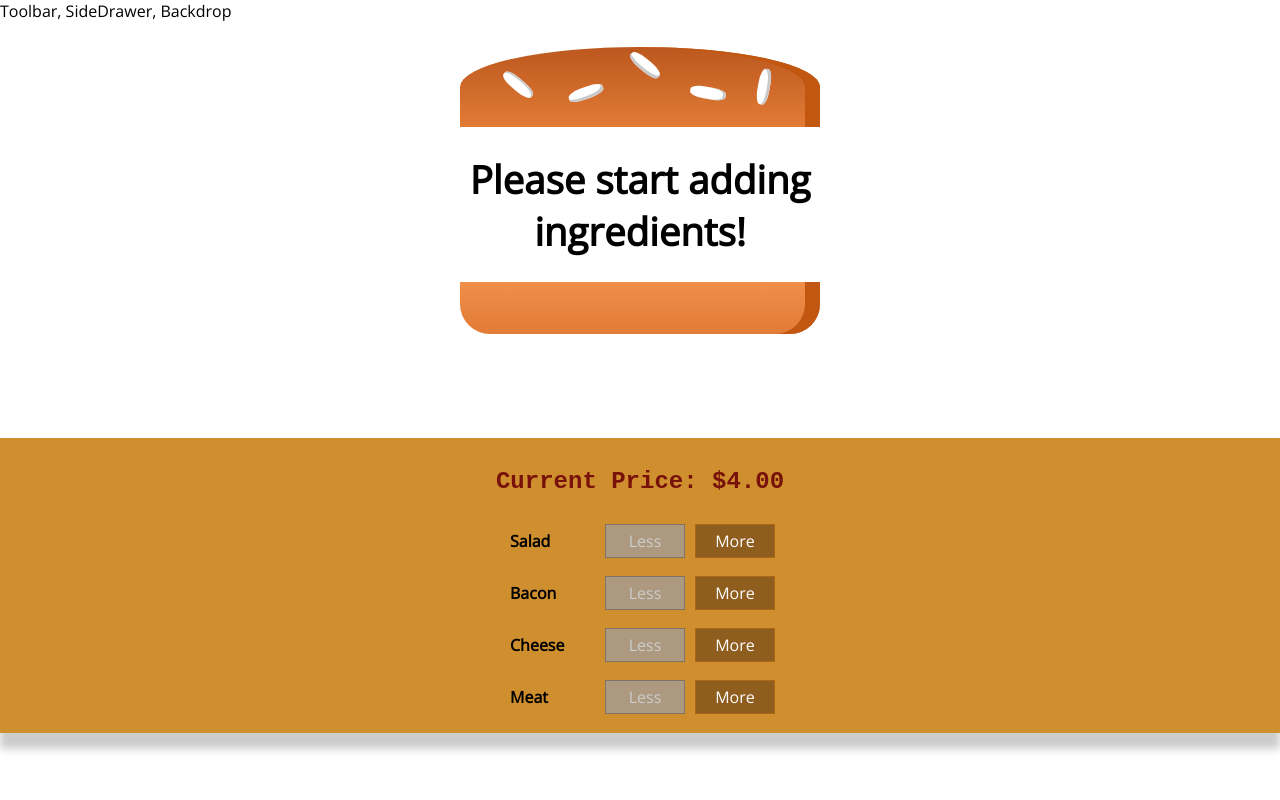
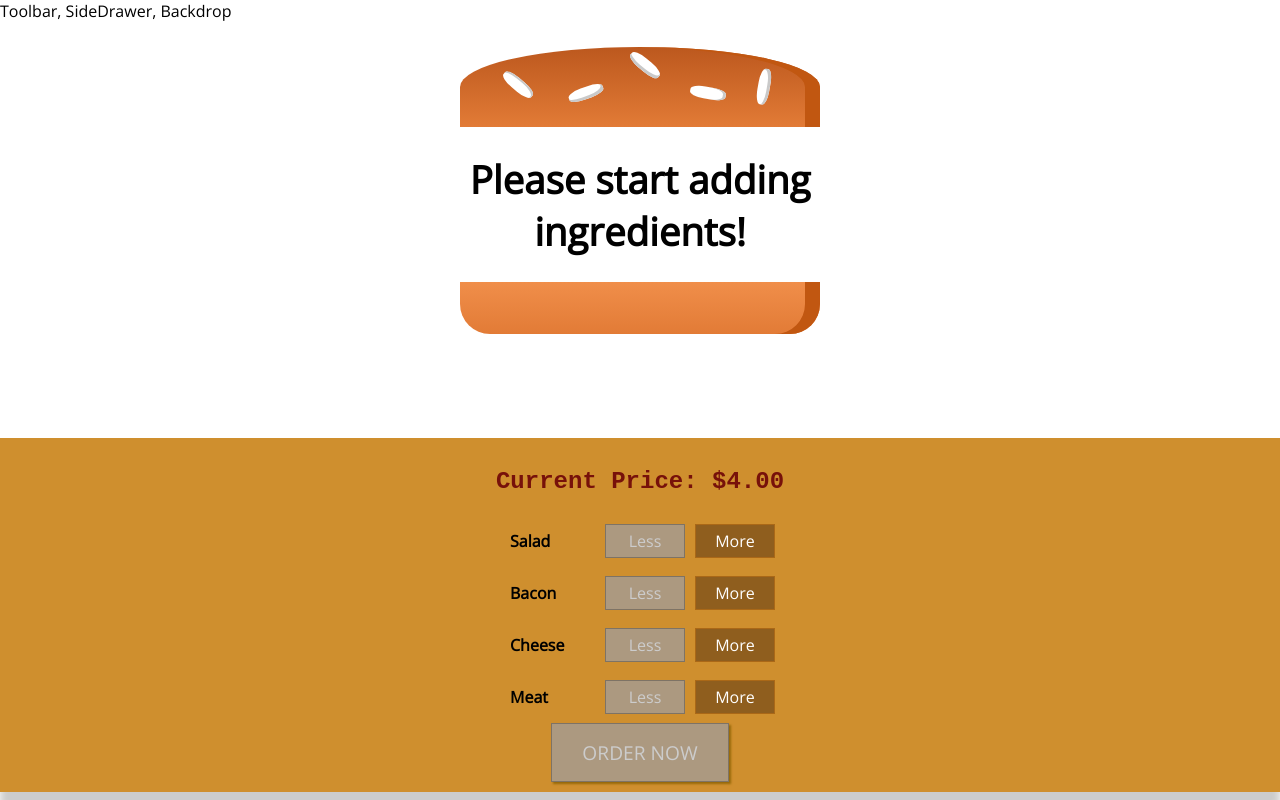
Before and after one commit to Hawky454/Burger-Time, a React (Create React App) app: page / in a window 1280 px wide. Built offline with nearby package versions, Linux system fonts and the light colour scheme.

Commit message:
well on our way to using a model... whatever that is Im about to find out... edited by davem
q
save
i

```diff
--- a/src/components/Burger/BuildControls/BuildControls.js
+++ b/src/components/Burger/BuildControls/BuildControls.js
@@ -29,6 +29,9 @@
         disabled={props.disabled[control.type]}
       />
     ))}
+    <button className={styles.orderButton} disabled={!props.purchasable}>
+      ORDER NOW
+    </button>
   </div>
 );
 
--- a/src/components/Burger/BuildControls/BuildControls.module.css
+++ b/src/components/Burger/BuildControls/BuildControls.module.css
@@ -8,3 +8,44 @@
   margin: auto;
   padding: 10px 0;
 }
+
+.orderButton {
+  background-color: #dad735;
+  outline: none;
+  cursor: pointer;
+  border: #966909;
+  font-family: inherit;
+  font-size: 1.2em;
+  padding: 15px 30px;
+  box-shadow: 2px 2px 2px #966909;
+}
+
+.orderButton:hover,
+.orderButton:active {
+  background-color: #a0db41;
+  border: 1px solid #966909;
+  color: #966909;
+}
+
+.orderButton:disabled {
+  background-color: #ac9980;
+  border: 1px solid #7e7365;
+  color: #ccc;
+  cursor: default;
+}
+
+.orderButton:not(:disabled) {
+  animation: enable 0.3s linear;
+}
+
+@keyframes enable {
+  0% {
+    transform: scale(1);
+  }
+  60% {
+    transform: scale(1.1);
+  }
+  100% {
+    transform: scale(1);
+  }
+}
--- a/src/containers/BurgerBuilder/BurgerBuilder.js
+++ b/src/containers/BurgerBuilder/BurgerBuilder.js
@@ -18,7 +18,22 @@
       cheese: 0,
       meat: 0
     },
-    totalPrice: 4
+    totalPrice: 4,
+    purchasable: false
+  };
+
+  updatePurchaseState = ingredients => {
+    // const ingredients = {
+    //   ...this.state.ingredients
+    // };
+    const sum = Object.keys(ingredients)
+      .map(igKey => {
+        return ingredients[igKey];
+      })
+      .reduce((sum, el) => {
+        return sum + el;
+      }, 0);
+    this.setState({ purchasable: sum > 0 });
   };
 
   addIngredientHandler = type => {
@@ -35,6 +50,7 @@
       totalPrice: newPrice,
       ingredients: updatedIngredients
     });
+    this.updatePurchaseState(updatedIngredients);
     console.log(
       'TCL: BurgerBuilder -> addIngredientHandler -> const oldCount = this.state.ingredients[type];',
       oldCount,
@@ -57,6 +73,7 @@
       totalPrice: newPrice,
       ingredients: updatedIngredients
     });
+    this.updatePurchaseState(updatedIngredients);
   };
 
   render() {
@@ -73,6 +90,7 @@
           ingredientAdded={this.addIngredientHandler}
           ingredientRemoved={this.removeIngredientHandler}
           disabled={disabledInfo}
+          purchasable={this.state.purchasable}
           price={`$${this.state.totalPrice.toFixed(2)}`}
         />
       </Aux>
```
